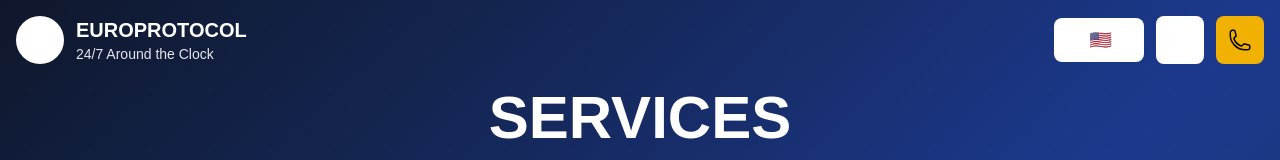
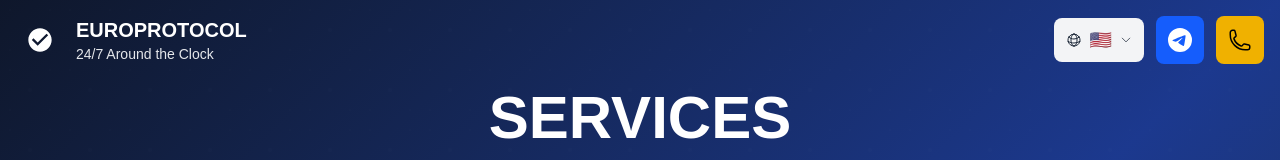
Before and after one commit to abizdev/protocol, a Next.js app: page /en in a window 1280 px wide. Shown: the top 160 px of the page. Built offline with nearby package versions, Linux system fonts and the light colour scheme.

Commit message:
header color

```diff
--- a/src/components/layout/Header.tsx
+++ b/src/components/layout/Header.tsx
@@ -69,7 +69,7 @@ const Header = () => {
           <div className="flex items-center">
             <div className="flex items-center space-x-3">
               <div className={`w-10 h-10 md:w-12 md:h-12 rounded-full flex items-center justify-center transition-colors duration-300 ${
-                isScrolled ? 'bg-blue-600' : 'bg-white bg-opacity-20'
+                isScrolled ? 'bg-blue-600' : 'bg-opacity-20'
               }`}>
                 <svg
                   className={`w-6 h-6 md:w-7 md:h-7 transition-colors duration-300 ${
@@ -103,11 +103,7 @@ const Header = () => {
             <div className="relative">
               <button
                 onClick={() => setIsLanguageOpen(!isLanguageOpen)}
-                className={`flex items-center space-x-2 px-3 py-2 rounded-lg transition-all duration-300 hover:scale-105 ${
-                  isScrolled
-                    ? 'bg-gray-100 hover:bg-gray-200 text-gray-800'
-                    : 'bg-white bg-opacity-20 hover:bg-opacity-30 text-white backdrop-blur-sm'
-                }`}
+                className={`flex items-center space-x-2 px-3 py-2 rounded-lg transition-all duration-300 bg-gray-100 hover:bg-gray-200 text-gray-800 hover:scale-105`}
               >
                 <GlobeAltIcon className="w-4 h-4" />
                 <span className="text-lg">{currentLanguage?.flag}</span>
@@ -138,11 +134,7 @@ const Header = () => {
               href="https://t.me/europrotocol_uz"
               target="_blank"
               rel="noopener noreferrer"
-              className={`flex items-center justify-center w-10 h-10 md:w-12 md:h-12 rounded-lg transition-all duration-300 hover:scale-105 ${
-                isScrolled
-                  ? 'bg-blue-600 hover:bg-blue-700 text-white'
-                  : 'bg-white bg-opacity-20 hover:bg-opacity-30 text-white backdrop-blur-sm'
-              }`}
+              className={`flex items-center justify-center w-10 h-10 md:w-12 md:h-12 rounded-lg transition-all duration-300 hover:scale-105 bg-blue-600 hover:bg-blue-700 text-white `}
               title="Telegram"
             >
               <svg className="w-5 h-5 md:w-6 md:h-6" fill="currentColor" viewBox="0 0 24 24">
--- a/src/components/sections/InfoSection.tsx
+++ b/src/components/sections/InfoSection.tsx
@@ -184,8 +184,8 @@ const InfoSection = () => {
                     <path fillRule="evenodd" d="M6 2a1 1 0 00-1 1v1H4a2 2 0 00-2 2v10a2 2 0 002 2h12a2 2 0 002-2V6a2 2 0 00-2-2h-1V3a1 1 0 10-2 0v1H7V3a1 1 0 00-1-1zm0 5a1 1 0 000 2h8a1 1 0 100-2H6z" clipRule="evenodd" />
                   </svg>
                 </div>
-                <h4 className="text-lg font-semibold mb-2">Быстрое оформление</h4>
-                <p className="text-gray-300 text-sm">
+                <h4 className="text-lg text-black font-semibold mb-2">Быстрое оформление</h4>
+                <p className="text-black text-sm">
                   Оформление документов в течение 30 минут на месте происшествия
                 </p>
               </div>
@@ -196,8 +196,8 @@ const InfoSection = () => {
                     <path fillRule="evenodd" d="M2.166 4.999A11.954 11.954 0 0010 1.944 11.954 11.954 0 0017.834 5c.11.65.166 1.32.166 2.001 0 5.225-3.34 9.67-8 11.317C5.34 16.67 2 12.225 2 7c0-.682.057-1.35.166-2.001zm11.541 3.708a1 1 0 00-1.414-1.414L9 10.586 7.707 9.293a1 1 0 00-1.414 1.414l2 2a1 1 0 001.414 0l4-4z" clipRule="evenodd" />
                   </svg>
                 </div>
-                <h4 className="text-lg font-semibold mb-2">Гарантия качества</h4>
-                <p className="text-gray-300 text-sm">
+                <h4 className="text-lg text-black font-semibold mb-2">Гарантия качества</h4>
+                <p className="text-black text-sm">
                   100% гарантия правильного оформления всех документов
                 </p>
               </div>
@@ -208,8 +208,8 @@ const InfoSection = () => {
                     <path d="M2 3a1 1 0 011-1h2.153a1 1 0 01.986.836l.74 4.435a1 1 0 01-.54 1.06l-1.548.773a11.037 11.037 0 006.105 6.105l.774-1.548a1 1 0 011.059-.54l4.435.74a1 1 0 01.836.986V17a1 1 0 01-1 1h-2C7.82 18 2 12.18 2 5V3z" />
                   </svg>
                 </div>
-                <h4 className="text-lg font-semibold mb-2">Поддержка 24/7</h4>
-                <p className="text-gray-300 text-sm">
+                <h4 className="text-lg text-black font-semibold mb-2">Поддержка 24/7</h4>
+                <p className="text-black text-sm">
                   Круглосуточная консультационная поддержка по всем вопросам
                 </p>
               </div>
```
